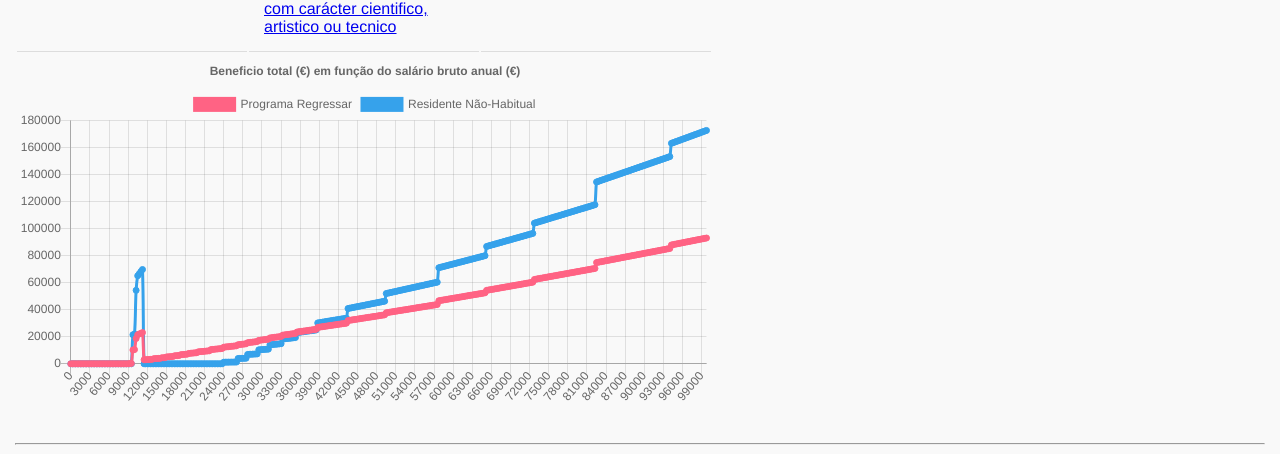
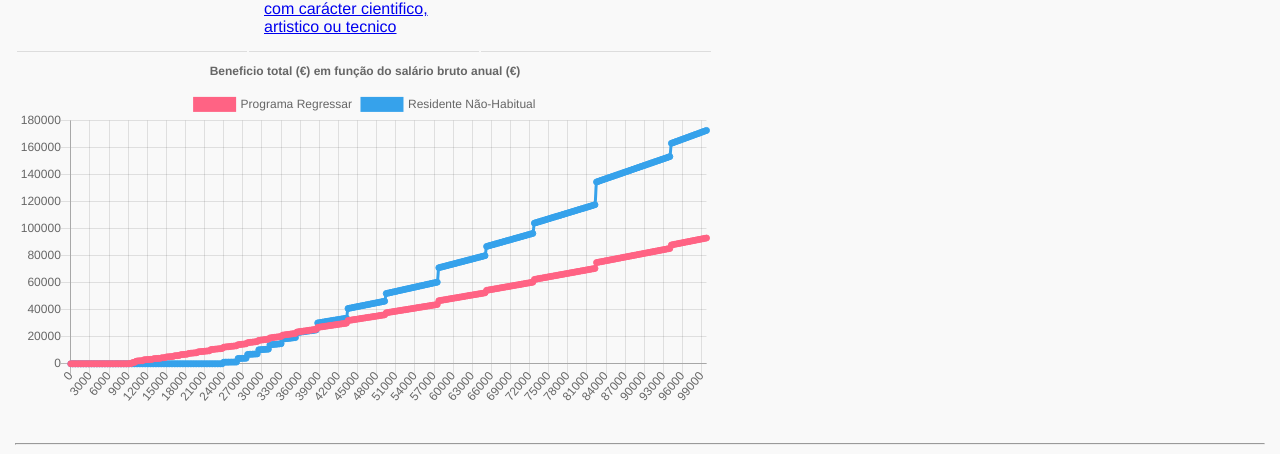
Before and after one commit to joaocraveiro/regressar, a plain HTML site: page index.html in a window 1280 px wide. Shown: the part 491-945 px from the top of the page. Drawn offline with nearby package versions, Linux system fonts and the light colour scheme.

Commit message:
Fix valores tabela IRS

```diff
--- a/index.html
+++ b/index.html
@@ -90,7 +90,7 @@
 
 			function taxaIRS(salario){
 				var salarios = [ 659, 686, 718, 739, 814, 922, 1005, 1065, 1143, 1225, 1321, 1424, 1562, 1711, 1870, 1977, 2090, 2218, 2367, 2535, 2767, 3104, 3534, 4118, 4650, 5194, 5880, 6727, 7939, 9560, 11282, 18854, 20221, 22749, 25276, 25276 ];
-				var taxa = [ 0, 0.01, 0.42, 0.73, 0.82, 0.104, 0.116, 0.124, 0.135, 0.145, 0.156, 0.166, 0.177, 0.191, 0.205, 0.215, 0.225, 0.235, 0.245, 0.255, 0.265, 0.278, 0.294, 0.305, 0.323, 0.333, 0.343, 0.363, 0.373, 0.393, 0.403, 0.413, 0.423, 0.431, 0.441, 0.451 ];
+				var taxa = [ 0, 0.01, 0.042, 0.073, 0.082, 0.104, 0.116, 0.124, 0.135, 0.145, 0.156, 0.166, 0.177, 0.191, 0.205, 0.215, 0.225, 0.235, 0.245, 0.255, 0.265, 0.278, 0.294, 0.305, 0.323, 0.333, 0.343, 0.363, 0.373, 0.393, 0.403, 0.413, 0.423, 0.431, 0.441, 0.451 ];
 
 				for(var i = 0; i < salarios.length; i++){
 					if(salario <= salarios[i]*14) return taxa[i];
```
